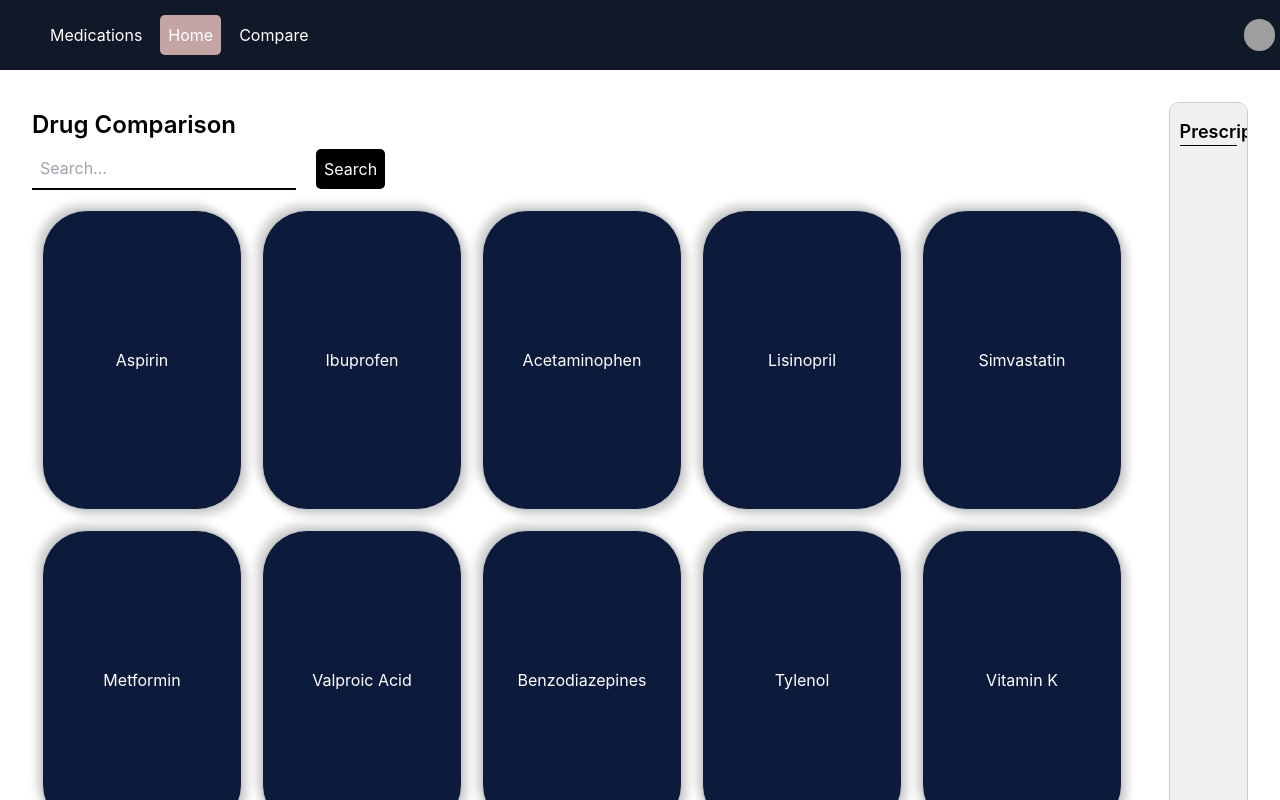
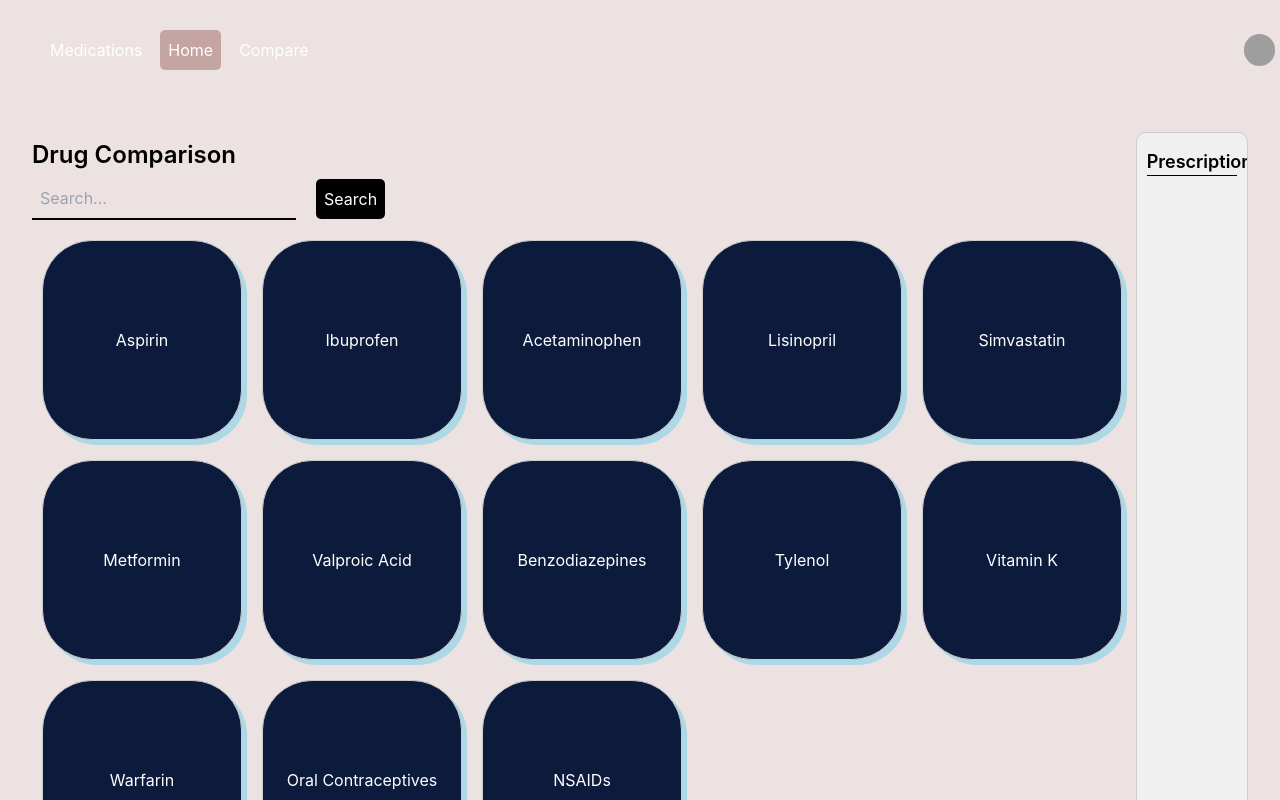
Before and after one commit to Silicon-Smugglers/Front-End, a React (Create React App) app: page /compare in a window 1280 px wide. Shown: the top 800 px of the page. Built offline with nearby package versions, Linux system fonts and the light colour scheme; grey boxes are pictures that could not be loaded.

Commit message:
Changing colours

```diff
--- a/src/App.js
+++ b/src/App.js
@@ -8,7 +8,7 @@ import NavBar from "./components/NavBar";
 
 const App = () => {
  return (
-    <>
+    <div style={{ backgroundColor:"#ECE2E2"}}>
       <NavBar />
        <Routes>
           <Route path="/" element={<Home />} />
@@ -16,7 +16,7 @@ const App = () => {
           <Route path="/compare" element={<Compare />} />
           <Route path="/medications" element={<Medication />} />
        </Routes>
-    </>
+    </div>
  );
 };
 
--- a/src/css/NavBar.css
+++ b/src/css/NavBar.css
@@ -1,6 +1,7 @@
 .NavigationBarContainer {
-    background-color: rgb(17, 24, 39);
     padding: 5px;
+    padding-top: 20px;
+    padding-bottom: 20px;
     font-family: -apple-system, BlinkMacSystemFont, 'Segoe UI', 'Roboto', 'Oxygen', 'Ubuntu', 'Cantarell', 'Fira Sans', 'Droid Sans', 'Helvetica Neue', sans-serif;;
     display: flex;
     flex-direction: row;
--- a/src/pages/css/Compare.css
+++ b/src/pages/css/Compare.css
@@ -47,16 +47,16 @@
 /* Style for square tiles */
 .square-tile {
   width: 200px;
-  height: 300px;
+  height: 200px;
   margin: 10px;
   background-color: #0c1a3c;
   display: flex;
   justify-content: center;
   align-items: center;
   border: 1px solid #ccc; /* Add a border for styling */
-  border-radius: 45px;
+  border-radius: 50px;
   /* Add 3D shadow effect */
-  box-shadow: 5px 5px 10px rgba(0, 0, 0, 0.2), -5px -5px 10px rgba(0, 0, 0, 0.2);
+  box-shadow: 5px 5px lightblue;
   color: white;
 }
 
@@ -77,7 +77,7 @@
 
 /* Style for the cart */
 .sidebar {
-  width: 13vw; /* Adjust the width as needed */
+  width: 20vw; /* Adjust the width as needed */
   background-color: #f0f0f0; /* Background color for the cart */
   padding: 10px;
   border: 1px solid #ccc;
```
